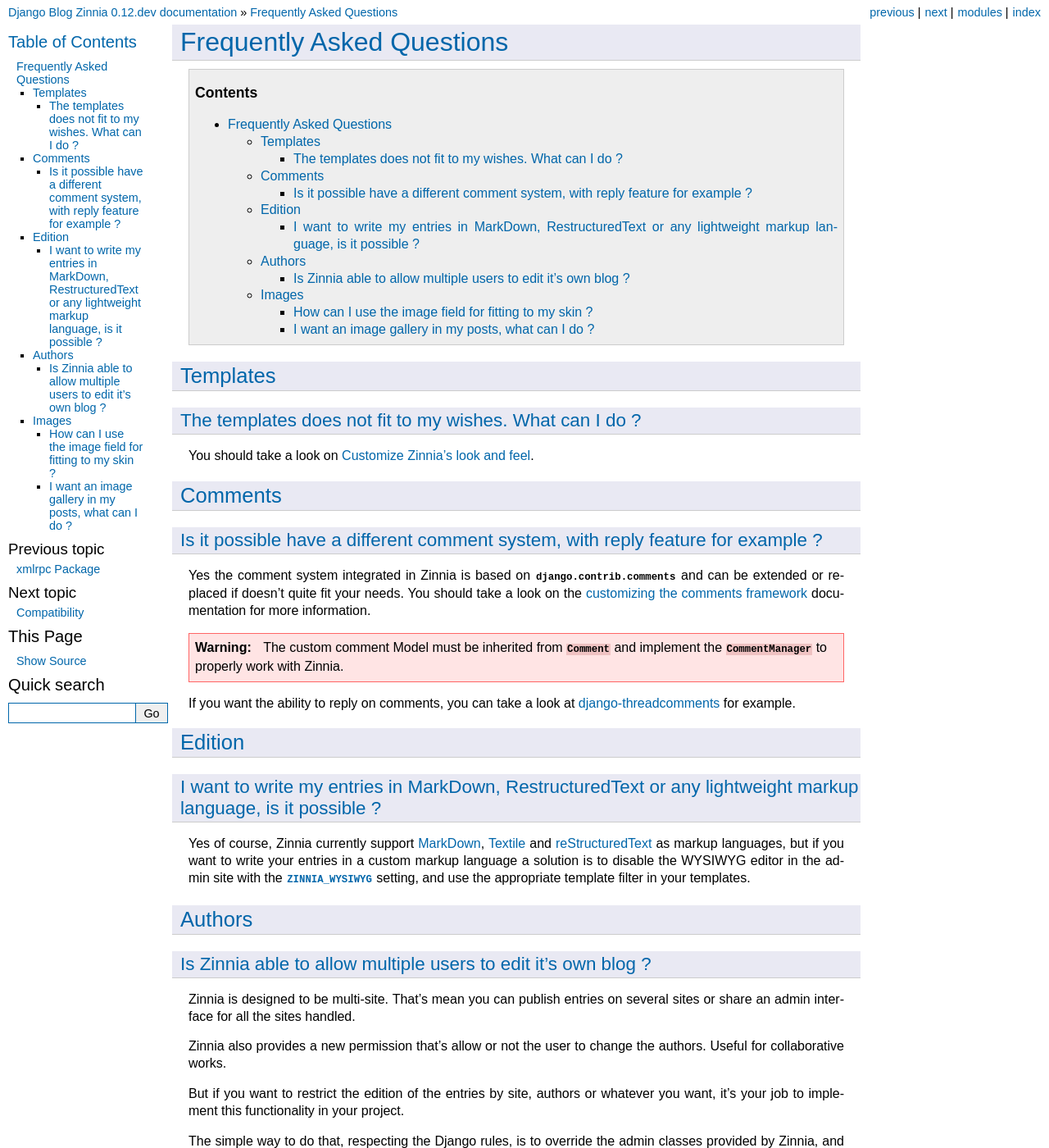
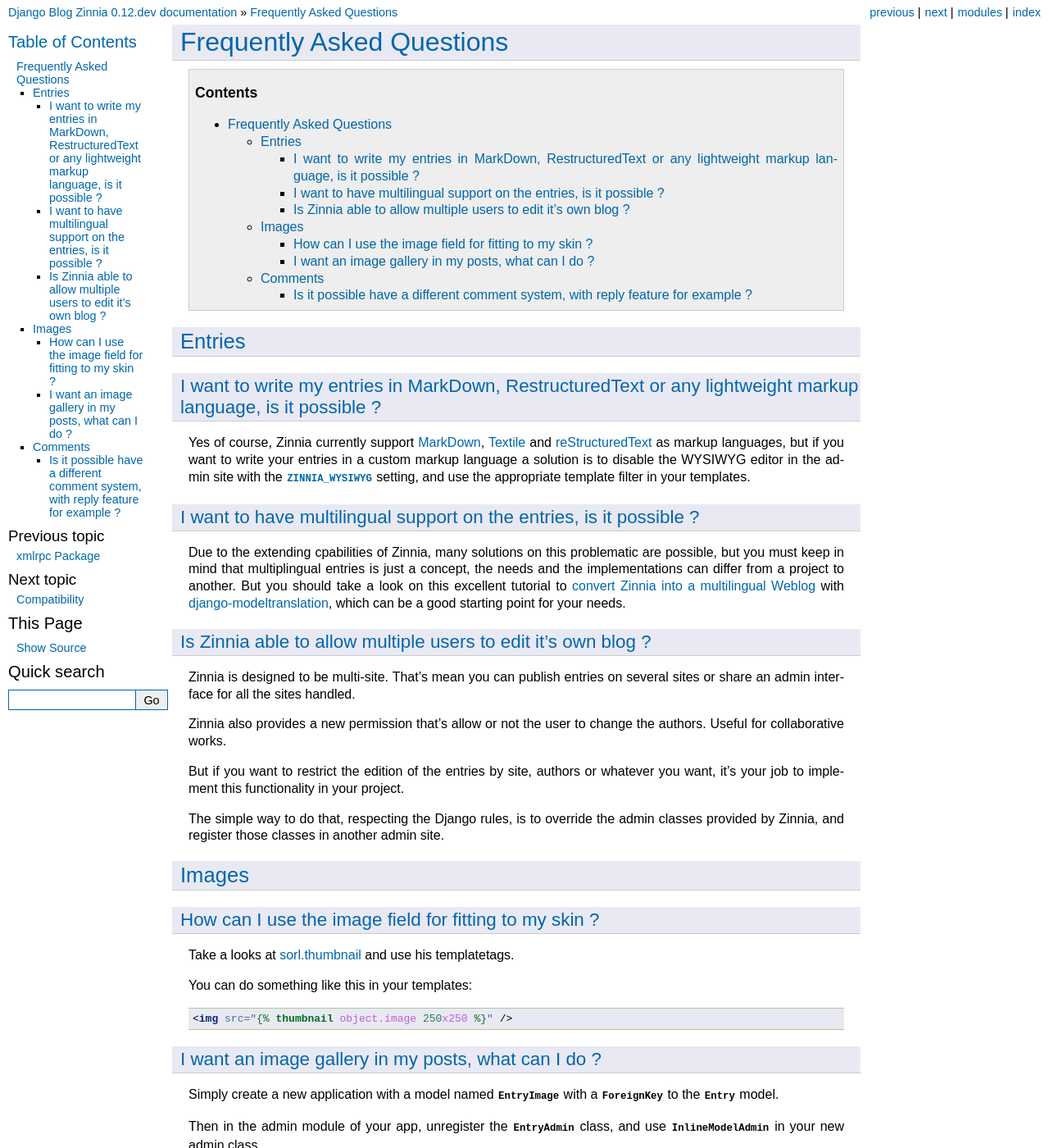
Before and after one commit to Fantomas42/django-blog-zinnia, a Sphinx documentation site: the page built from docs/notes/faq.rst, in a window 1280 px wide and 1400 px high. Shown: the whole window at 82% size. Built offline with Sphinx 7.4.7, drawn with Linux system fonts in a browser that asks for light colours; some of the changed text lies outside the part shown.

Commit message:
note about multilingual entries

```diff
--- a/docs/notes/faq.rst
+++ b/docs/notes/faq.rst
@@ -4,47 +4,9 @@
 
 .. contents::
 
-.. _faq-templates:
+.. _faq-entries:
 
-Templates
-=========
-
-.. _customizing-templates:
-
-The templates does not fit to my wishes. What can I do ?
---------------------------------------------------------
-
-You should take a look on :doc:`/how-to/customize_look_and_feel`.
-
-.. _faq-comments:
-
-Comments
-========
-
-.. _customizing-comments:
-
-Is it possible have a different comment system, with reply feature for example ?
---------------------------------------------------------------------------------
-
-Yes the comment system integrated in Zinnia is based on
-:mod:`django.contrib.comments` and can be extended or replaced if doesn't
-quite fit your needs. You should take a look on the
-`customizing the comments framework`_ documentation for more information.
-
-.. warning::
-
-   The custom comment Model must be inherited from
-   :class:`~django.contrib.comments.models.Comment` and implement the
-   :class:`~django.contrib.comments.managers.CommentManager` to properly
-   work with Zinnia.
-
-
-If you want the ability to reply on comments, you can take a look at
-`django-threadcomments`_ for example.
-
-.. _faq-edition:
-
-Edition
+Entries
 =======
 
 .. _custom-markups:
@@ -58,10 +20,16 @@
 editor in the admin site with the :setting:`ZINNIA_WYSIWYG` setting, and
 use the appropriate template filter in your templates.
 
-.. _faq-authors:
+I want to have multilingual support on the entries, is it possible ?
+--------------------------------------------------------------------
 
-Authors
-=======
+Due to the extending cpabilities of Zinnia, many solutions on this
+problematic are possible, but you must keep in mind that multiplingual
+entries is just a concept, the needs and the implementations can differ
+from a project to another. But you should take a look on this excellent
+tutorial to `convert Zinnia into a multilingual Weblog`_ with
+`django-modeltranslation`_, which can be a good starting point for your
+needs.
 
 .. _multiple-authors:
 
@@ -152,11 +120,38 @@
 Another and better solution is to extend the :class:`~zinnia.models.entry.Entry`
 model like described in :doc:`/how-to/extending_entry_model`.
 
+.. _faq-comments:
 
-.. _`customizing the look and feel`: https://docs.djangoproject.com/en/dev/intro/tutorial02/#customize-the-admin-look-and-feel
-.. _`customizing the comments framework`: https://docs.djangoproject.com/en/dev/ref/contrib/comments/custom/
-.. _`django-threadcomments`: https://github.com/HonzaKral/django-threadedcomments
+Comments
+========
+
+.. _customizing-comments:
+
+Is it possible have a different comment system, with reply feature for example ?
+--------------------------------------------------------------------------------
+
+Yes the comment system integrated in Zinnia is based on
+:mod:`django.contrib.comments` and can be extended or replaced if doesn't
+quite fit your needs. You should take a look on the
+`customizing the comments framework`_ documentation for more information.
+
+.. warning::
+
+   The custom comment Model must be inherited from
+   :class:`~django.contrib.comments.models.Comment` and implement the
+   :class:`~django.contrib.comments.managers.CommentManager` to properly
+   work with Zinnia.
+
+
+If you want the ability to reply on comments, you can take a look at
+`django-threadcomments`_ for example.
+
+
 .. _`MarkDown`: http://daringfireball.net/projects/markdown/
 .. _`Textile`: http://redcloth.org/hobix.com/textile/
 .. _`reStructuredText`: http://docutils.sourceforge.net/rst.html
+.. _`convert Zinnia into a multilingual Weblog`:  http://www.codeispoetry.me/django-blog-zinnia-multilanguage-support-with-django-modeltranslation/
+.. _`django-modeltranslation`:
 .. _`sorl.thumbnail`: http://thumbnail.sorl.net/
+.. _`customizing the comments framework`: https://docs.djangoproject.com/en/dev/ref/contrib/comments/custom/
+.. _`django-threadcomments`: https://github.com/HonzaKral/django-threadedcomments
```
